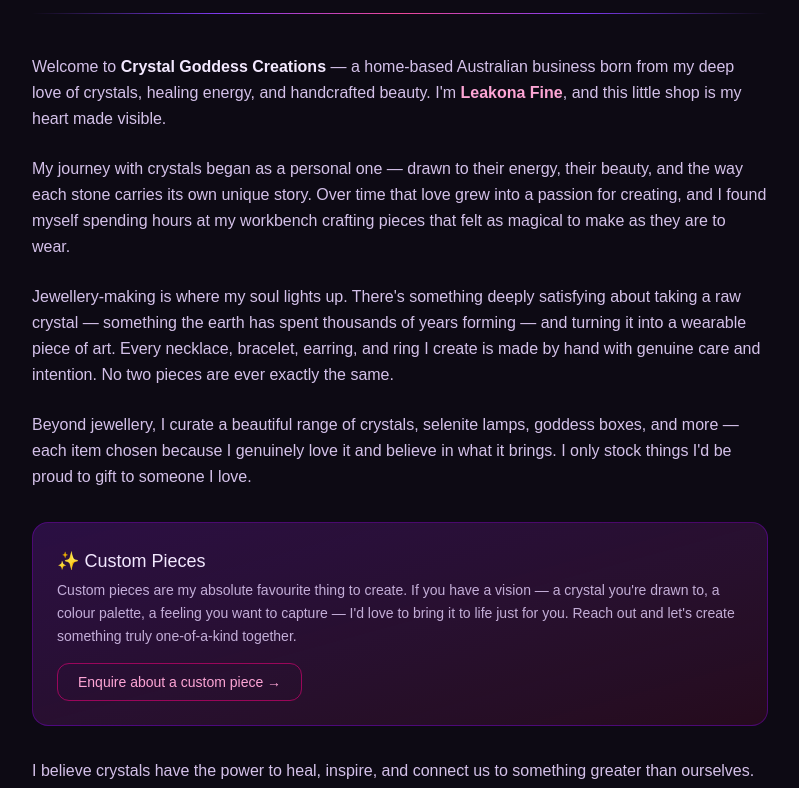
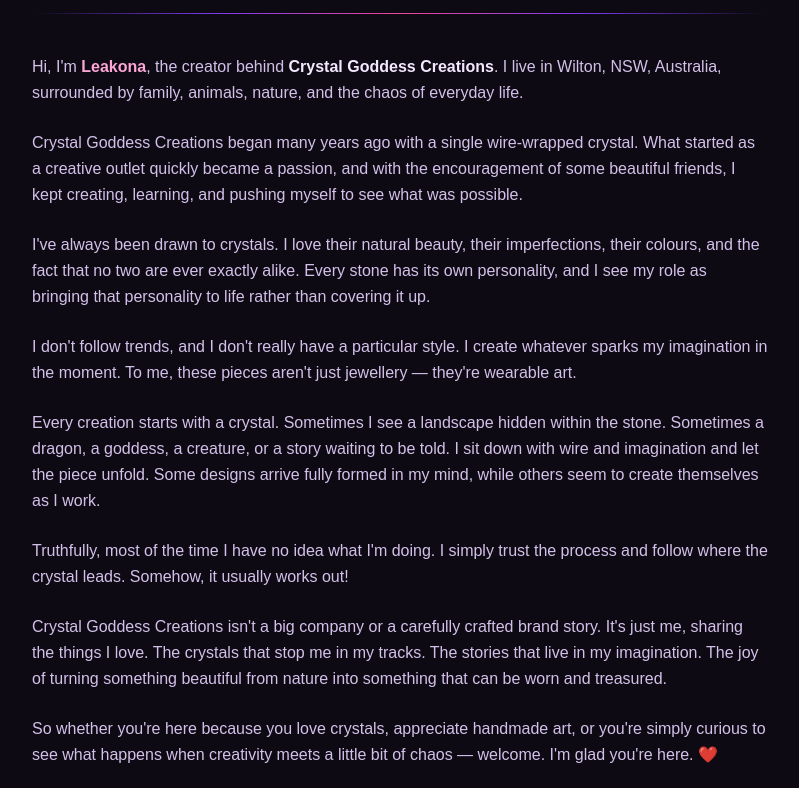
Before and after one commit to Sheenie942/crystal-goddess-creations, a Next.js app: page /about in a window 1280 px wide. Shown: the part 380-1168 px from the top of the page, without its empty margins (240-1039 px from the left). Built offline with nearby package versions, Linux system fonts and the light colour scheme.

Commit message:
content: update About page with Leakona's real bio, add shipping rates to FAQ

```diff
--- a/src/app/about/page.tsx
+++ b/src/app/about/page.tsx
@@ -20,31 +20,53 @@ export default function AboutPage() {
 
       <div className="prose prose-invert max-w-none space-y-6 text-purple-200/90 text-base leading-relaxed">
         <p>
-          Welcome to <strong className="text-purple-100">Crystal Goddess Creations</strong> — a
-          home-based Australian business born from my deep love of crystals, healing energy, and
-          handcrafted beauty. I&apos;m <strong className="text-pink-300">Leakona Fine</strong>, and
-          this little shop is my heart made visible.
+          Hi, I&apos;m <strong className="text-pink-300">Leakona</strong>, the creator behind{" "}
+          <strong className="text-purple-100">Crystal Goddess Creations</strong>. I live in Wilton,
+          NSW, Australia, surrounded by family, animals, nature, and the chaos of everyday life.
         </p>
 
         <p>
-          My journey with crystals began as a personal one — drawn to their energy, their beauty,
-          and the way each stone carries its own unique story. Over time that love grew into a
-          passion for creating, and I found myself spending hours at my workbench crafting pieces
-          that felt as magical to make as they are to wear.
+          Crystal Goddess Creations began many years ago with a single wire-wrapped crystal. What
+          started as a creative outlet quickly became a passion, and with the encouragement of some
+          beautiful friends, I kept creating, learning, and pushing myself to see what was possible.
         </p>
 
         <p>
-          Jewellery-making is where my soul lights up. There&apos;s something deeply satisfying about
-          taking a raw crystal — something the earth has spent thousands of years forming — and
-          turning it into a wearable piece of art. Every necklace, bracelet, earring, and ring I
-          create is made by hand with genuine care and intention. No two pieces are ever exactly
-          the same.
+          I&apos;ve always been drawn to crystals. I love their natural beauty, their imperfections,
+          their colours, and the fact that no two are ever exactly alike. Every stone has its own
+          personality, and I see my role as bringing that personality to life rather than covering
+          it up.
         </p>
 
         <p>
-          Beyond jewellery, I curate a beautiful range of crystals, selenite lamps, goddess boxes,
-          and more — each item chosen because I genuinely love it and believe in what it brings.
-          I only stock things I&apos;d be proud to gift to someone I love.
+          I don&apos;t follow trends, and I don&apos;t really have a particular style. I create
+          whatever sparks my imagination in the moment. To me, these pieces aren&apos;t just
+          jewellery — they&apos;re wearable art.
+        </p>
+
+        <p>
+          Every creation starts with a crystal. Sometimes I see a landscape hidden within the
+          stone. Sometimes a dragon, a goddess, a creature, or a story waiting to be told. I sit
+          down with wire and imagination and let the piece unfold. Some designs arrive fully formed
+          in my mind, while others seem to create themselves as I work.
+        </p>
+
+        <p>
+          Truthfully, most of the time I have no idea what I&apos;m doing. I simply trust the
+          process and follow where the crystal leads. Somehow, it usually works out!
+        </p>
+
+        <p>
+          Crystal Goddess Creations isn&apos;t a big company or a carefully crafted brand story.
+          It&apos;s just me, sharing the things I love. The crystals that stop me in my tracks. The
+          stories that live in my imagination. The joy of turning something beautiful from nature
+          into something that can be worn and treasured.
+        </p>
+
+        <p>
+          So whether you&apos;re here because you love crystals, appreciate handmade art, or
+          you&apos;re simply curious to see what happens when creativity meets a little bit of chaos
+          — welcome. I&apos;m glad you&apos;re here. ❤️
         </p>
 
         <div className="my-8 p-6 rounded-2xl bg-gradient-to-br from-purple-900/40 to-pink-900/20 border border-purple-700/40">
@@ -77,7 +99,7 @@ export default function AboutPage() {
         <div className="text-center mt-10">
           <p className="text-2xl select-none">✦ ✧ ✦</p>
           <p className="text-purple-300/60 text-sm mt-2 italic">
-            Made with love, crystals, and a little bit of magic. — Leakona 💜
+            &ldquo;Nature&apos;s art, made to be worn&rdquo; — Leakona 💜
           </p>
         </div>
       </div>
--- a/src/app/faq/page.tsx
+++ b/src/app/faq/page.tsx
@@ -28,6 +28,10 @@ const FAQS = [
       {
         q: "How long does shipping take?",
         a: "Standard Australian shipping typically takes 3–7 business days depending on your location. You will receive a tracking number once your order has been dispatched.",
+      },
+      {
+        q: "How much does shipping cost?",
+        a: "I ship via Australia Post Parcel Post with flat rate satchels (under 5kg). Rates are: Extra Small (215×280mm) $10.05 · Small (355×225mm) $11.50 · Medium (390×270mm) $15.65 · Large (405×315mm) $19.75 · Extra Large (510×440mm) $23.80. The appropriate satchel size is chosen based on your order.",
       },
       {
         q: "What if my order arrives damaged?",
```
